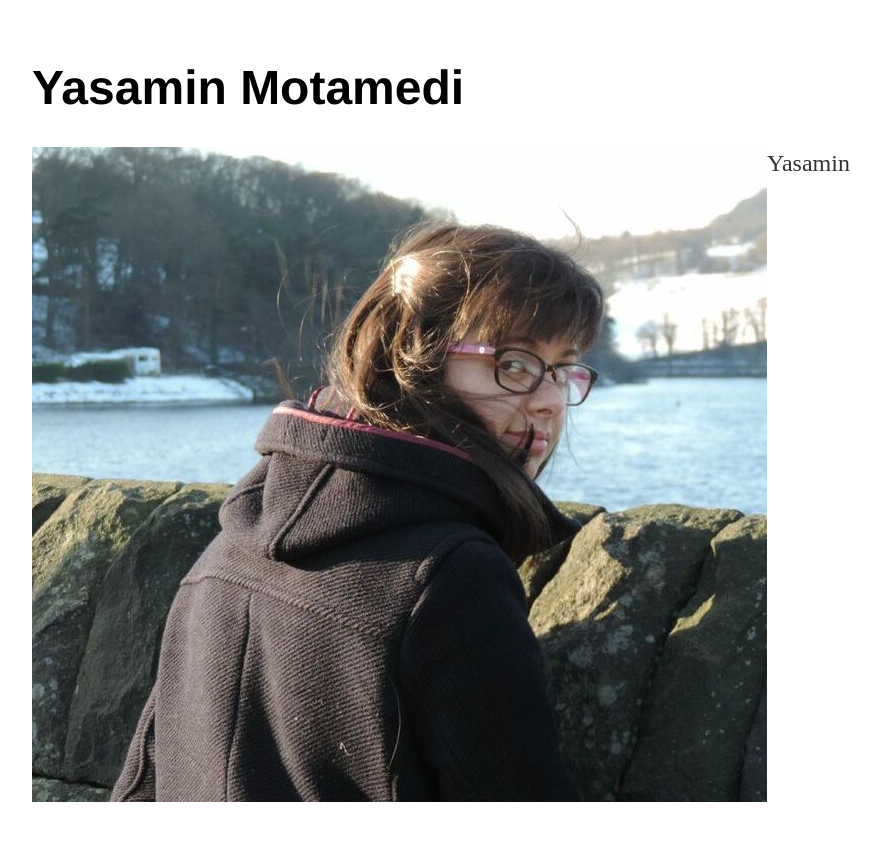
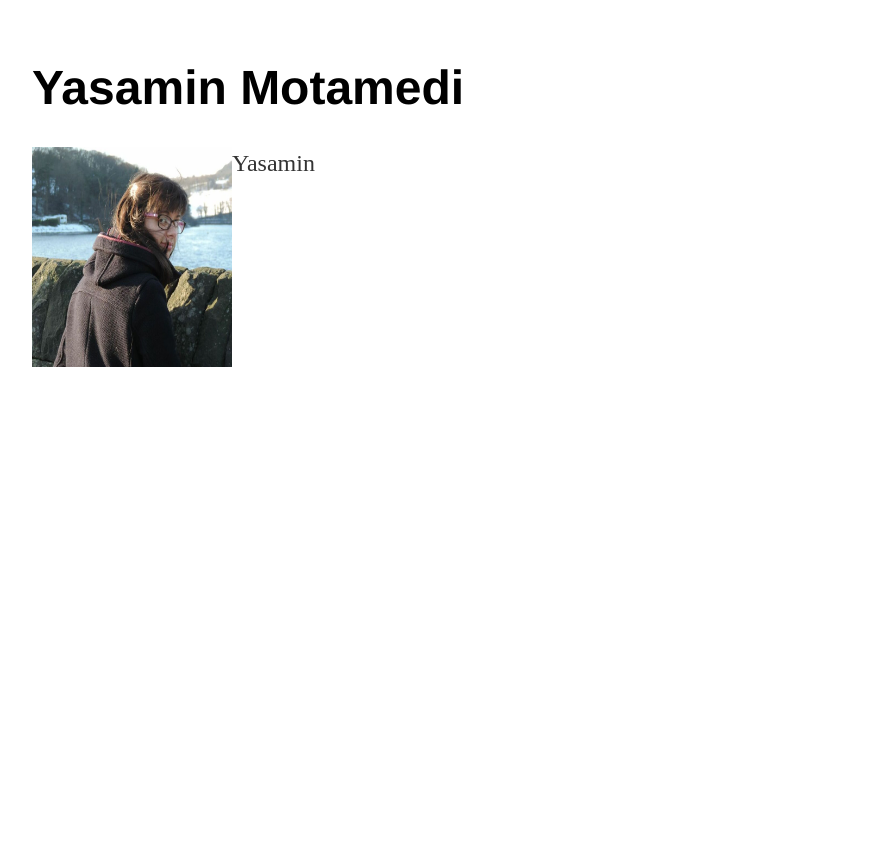
Before and after one commit to ymotamedi/ymotamedi.github.io, a Jekyll site: the page built from index.html, in a window 1280 px wide. Shown: the top 841 px of the page, without its empty margins (160-1040 px from the left). Built offline with Jekyll 4.4.1, drawn with Linux system fonts in a browser that asks for light colours.

Commit message:
Update index.html

```diff
--- a/index.html
+++ b/index.html
@@ -2,6 +2,6 @@
 layout: default
 title: Yasamin
 ---
-<p><img src="ym2.jpeg" style="float:left">
+<p><img src="ym2.jpeg" style="float:left;width:200px;height:220px">
 Yasamin
 </p>
```
